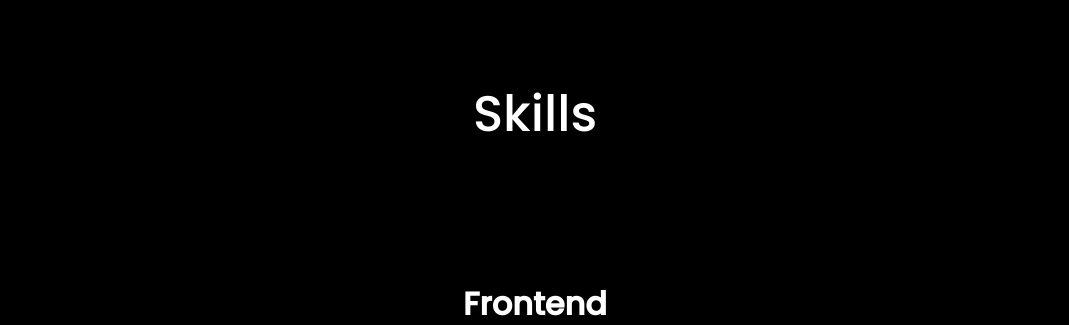
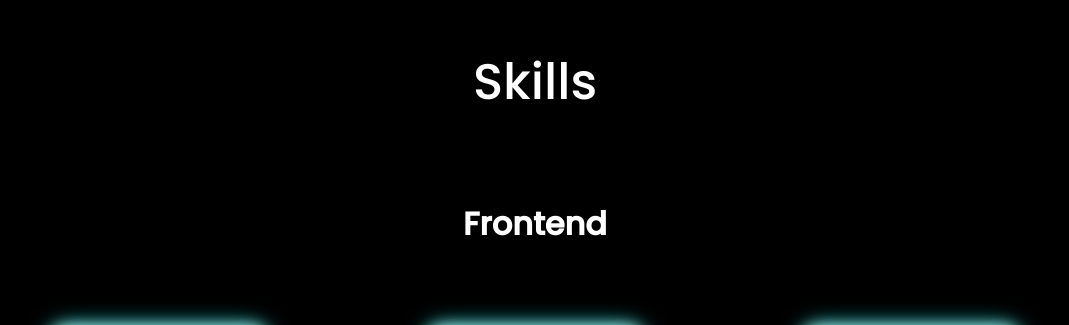
Before and after one commit to Maverick-04507/Portfolio, a plain HTML site: page index.html in a window 1280 px wide. Shown: the part 922-1247 px from the top of the page, without its empty margins (105-1174 px from the left). Drawn offline with nearby package versions, Linux system fonts and the light colour scheme.

Commit message:
Add files via upload

```diff
--- a/styles.css
+++ b/styles.css
@@ -197,12 +197,11 @@ body{
 #Skills{
     background-color: black;
     color: white;
-    padding: 6rem;
+    padding: 4rem;
 }
 .section2{
     text-align: center;
     font-size: 50px;
-    margin-bottom: 4rem;
 
 }
 .skill{
```
